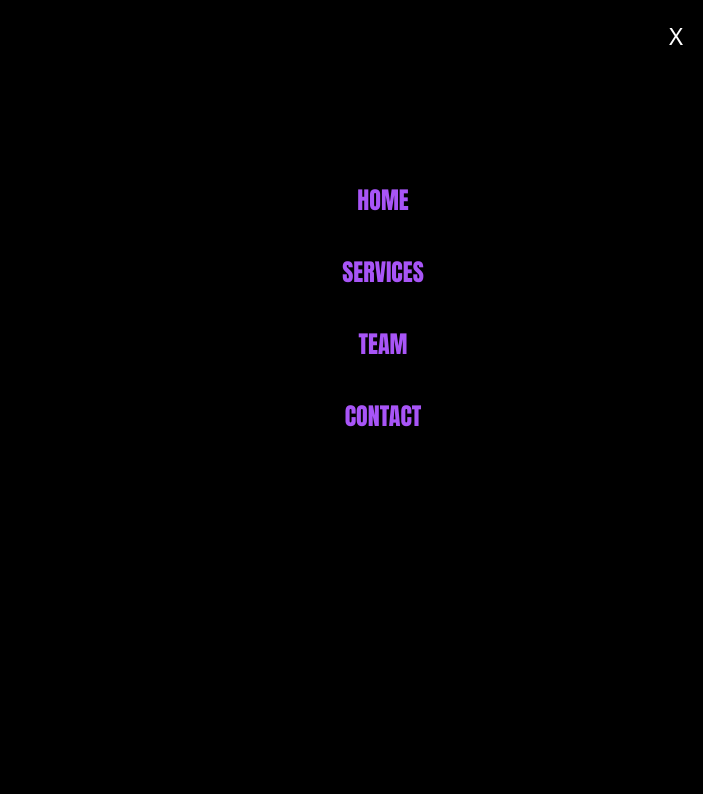
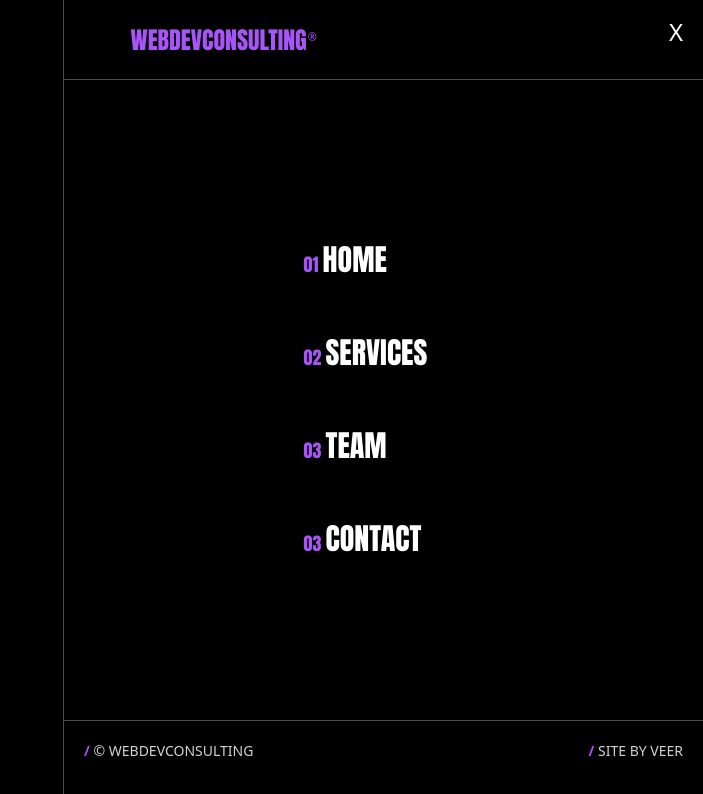
Before and after one commit to dharmvir73/webdevconsulting, a Next.js app: page /components/misc/sidebar in a window 1280 px wide. Shown: the top 794 px of the page, without its empty margins (577-1280 px from the left). Built offline with nearby package versions, Linux system fonts and the light colour scheme.

Commit message:
version 1 has been deployed

```diff
--- a/src/app/components/misc/information/page.js
+++ b/src/app/components/misc/information/page.js
@@ -4,14 +4,15 @@ import { RxGlobe } from "react-icons/rx"
 import {BsLaptop} from "react-icons/bs"
 import {AiOutlineCopyright} from "react-icons/ai"
 import { motion } from "framer-motion"
+import {HiExternalLink} from "react-icons/hi"
 
 const Information = () => {
 
     return(
         <div className="border-y-[0.0625em] border-[#4d4d4d] py-[20px] overflow-hidden ">
-            <div className="max-w-[1150px] mx-auto flex items-center justify-between text-sm md:flex-row flex-col gap-3">
+            <div className="max-w-[1150px] px-4 mx-auto flex items-center justify-between text-sm md:flex-row flex-wrap gap-3">
+
               <motion.span
-
               initial={{x: -500}}
               animate={{x: 0}}
               transition={{duration: 0.8, delay:1, type: "spring", stiffness: 50  }}
@@ -41,6 +42,16 @@ const Information = () => {
               <span className="font-sans ml-2 text-[#dcdcdc]">
               <span className="text-purple-500 font-semibold"><span>/</span></span> WEBDEVCONSULTING <br />ALL RIGHTS RESERVED </span>
               </motion.span>
+
+              <motion.span
+              initial={{x: -1000}}
+              animate={{x: 0}}
+              transition={{duration: 1, delay: 1, type: "spring", stiffness: 100, ease: "easeIn" }}
+              className="flex items-center justify-center text-center w-32 md:hidden">
+                <span className="rotate-180">
+                <HiExternalLink size={50} className="text-purple-500"/>
+                </span>
+              </motion.span>
             </div>
         </div>
 
--- a/src/app/components/misc/mission/page.js
+++ b/src/app/components/misc/mission/page.js
@@ -6,7 +6,7 @@ const Mission = () => {
     return(
         <div className="border-b-[0.0625em] border-[#4d4d4d]  ">
     <div className="max-w-[1150px] mx-auto border-x-[0]  md:border-x-[0.0625em] border-[#4d4d4d] p-5 ">
-        <div className="flex items-center justify-center my-10 md:my-20 ">
+        <div className="flex items-center justify-center my-10 md:my-20 w-full">
         <motion.div
         initial={{opacity: 0}}
         animate={{opacity: 1}}
--- a/src/app/components/misc/sidebar/page.js
+++ b/src/app/components/misc/sidebar/page.js
@@ -17,23 +17,63 @@ const SideBar = ({handleToggle}) => {
                 transition={{delay: 0.2,duration: 400, type: "spring", stiffness: 200}}
                 className="h-[100vh] w-[100%] absolute bg-purple-900 z-[9999] opacity-80">
             </motion.div>
+
             <motion.div
             initial={{width: 0}}
                 animate={{width:"100%"}}
                 transition={{delay: 0.5, duration: 300, type: "spring", stiffness: 200}}
                 className="h-[100vh] w-[100%] absolute bg-black z-[9999] flex">
-                <div className="h-[100vh] w-[50%] hidden md:inline"></div>
-                <div className="h-[100vh] w-full md:w-[50%]">
-                    <div className="w-full text-right">
-                    <button onClick={handleToggle} className="text-white p-5 text-2xl">X</button>
+            <div className="h-[100vh] w-[50%] hidden md:inline"></div>
+                <motion.div
+                initial={{opacity: 0}}
+                animate={{opacity: 1}}
+                transition={{delay: 1, duration: 1,}}
+                className="h-[100vh] w-full md:w-[50%]  border-l-[0.0625em] border-[#4d4d4d]">
+
+                <div className="h-[10vh] w-full text-right flex border-b-[0.0625em] border-[#4d4d4d]">
+                    <div className="w-1/2 text-center py-5 text-purple-500 flex items-center justify-center">
+                        <h1 className="font-anton text-2xl">WEBDEVCONSULTING</h1>
+                        <span className="ml-[1px] text-[11px] mt-[-5px]">&reg;</span>
                     </div>
-                <div className="flex flex-col justify-center items-center py-28 gap-10 text-2xl font-anton text-purple-500">
-                   <a href="#" onClick={handleToggle} className="hover:text-white hover:cursor-pointer">HOME</a>
-                   <a href="#services" onClick={handleToggle} className="hover:text-white hover:cursor-pointer">SERVICES</a>
-                   <a href="#team" onClick={handleToggle} className="hover:text-white hover:cursor-pointer">TEAM</a>
-                   <a href="#contact" onClick={handleToggle} className="hover:text-white hover:cursor-pointer">CONTACT</a>
+                    <div className="w-1/2">
+                        <button onClick={handleToggle} className="text-white p-4 pr-5 text-2xl">X</button>
+                    </div>
+                </div>
+                <div className="h-[80vh] flex flex-col justify-center items-center py-28 gap-14 text-3xl font-anton text-purple-white">
+                    <span className="w-40">
+                        <span className="text-lg text-purple-500"> 01 </span>
+                        <a href="#" onClick={handleToggle} className="hover:text-purple-500 hover:cursor-pointer">HOME</a>
+                    </span>
+                    <span className="w-40">
+                        <span className="text-lg text-purple-500"> 02 </span>
+                   <a href="#services" onClick={handleToggle} className="hover:text-purple-500 hover:cursor-pointer">SERVICES</a>
+                   </span>
+                   <span className="w-40">
+                        <span className="text-lg text-purple-500"> 03 </span>
+                   <a href="#team" onClick={handleToggle} className="hover:text-purple-500 hover:cursor-pointer">TEAM</a>
+                   </span>
+                   <span className="w-40">
+                        <span className="text-lg text-purple-500"> 03 </span>
+                   <a href="#contact" onClick={handleToggle} className="hover:text-purple-500 hover:cursor-pointer">CONTACT</a>
+                   </span>
+                </div>
+
+                <div className="w-full text-right flex border-t-[0.0625em] border-[#4d4d4d] self-end">
+                <div className="w-full flex items-center justify-between">
+
+                <span className="flex items-center p-5">
+                    <span className="font-sans text-sm  text-[#d3d3d3]">
+                    <span className="text-purple-500 font-semibold">/</span> &copy; WEBDEVCONSULTING</span>
+                </span>
+
+                <span className="flex items-center p-5">
+                    <span className="font-sans text-sm text-[#d3d3d3]">
+                    <span className="text-purple-500 font-semibold">/</span> SITE BY VEER</span>
+                </span>
+
                 </div>
                 </div>
+            </motion.div>
             </motion.div>
         </div>
         </>
--- a/src/app/components/pages/services/page.js
+++ b/src/app/components/pages/services/page.js
@@ -10,7 +10,7 @@ const Services = () => {
         <div className="max-w-[1150px] mx-auto">
             <div className="grid grid-cols-1 md:grid-cols-3">
                 {/** Service 1 */}
-                <div className="border-x-[0.0625em] border-y-[0.0625em] border-[#4d4d4d] flex flex-col p-4 font-sans h-[75vh] md:h-[90vh]">
+                <div className=" border-x-0 md:border-x-[0.0625em] border-y-[0.0625em] border-[#4d4d4d] flex flex-col p-4 font-sans h-[75vh] md:h-[90vh]">
                     <motion.div
                     className="h-full"
                     >
@@ -48,7 +48,7 @@ const Services = () => {
                     </div>
                 </div>
                  {/** Service 3 */}
-                <div className="border-x-[0.0625em] border-y-[0.0625em] border-[#4d4d4d] flex flex-col p-4 font-sans h-[75vh] md:h-[90vh]">
+                <div className="border-x-0 md:border-x-[0.0625em] border-y-[0.0625em] border-[#4d4d4d] flex flex-col p-4 font-sans h-[75vh] md:h-[90vh]">
                     <span className="border-2 rounded-full w-16 py-1 text-center mb-5 text-purple-500 border-purple-500">S / 3</span>
                     <h1 className="font-anton text-4xl mb-5 text-[#d3d3d3]">EMERGENCY BUILD</h1>
                     <article className="text-[#d3d3d381] text-sm mb-10 md:mb-[5]">
@@ -65,7 +65,7 @@ const Services = () => {
                     </div>
                 </div>
                     {/** Service 4 */}
-                <div className="border-x-[0.0625em] border-[#4d4d4d] flex flex-col p-4 font-sans h-[75vh] md:h-[90vh]">
+                <div className="border-x-0 md:border-x-[0.0625em] border-[#4d4d4d] flex flex-col p-4 font-sans h-[75vh] md:h-[90vh]">
                     <span className="border-2 rounded-full w-16 py-1 text-center mb-5 text-purple-500 border-purple-500">S / 4</span>
                     <h1 className="font-anton text-4xl mb-5 text-[#d3d3d3]">CONSULTING</h1>
                     <article className="text-[#d3d3d381] text-sm mb-10 md:mb-[5]">
@@ -82,7 +82,7 @@ const Services = () => {
                     </div>
                 </div>
                         {/** Service 5 */}
-                <div className="  border-[#4d4d4d] flex flex-col p-4 font-sans h-[75vh] md:h-[90vh]">
+                <div className="flex flex-col p-4 font-sans h-[75vh] md:h-[90vh]">
                     <span className="border-2 rounded-full w-16 py-1 text-center mb-5 text-purple-500 border-purple-500">S / 5</span>
                     <h1 className="font-anton text-4xl mb-5 text-[#d3d3d3]">SEO OPTIMIZATION</h1>
                     <article className="text-[#d3d3d381] text-sm mb-10 md:mb-[5]">
--- a/tailwind.config.js
+++ b/tailwind.config.js
@@ -5,6 +5,7 @@
 
 
 module.exports = {
+  mode: 'jit',
   content: [
     './src/pages/**/*.{js,ts,jsx,tsx,mdx}',
     './src/components/**/*.{js,ts,jsx,tsx,mdx}',
@@ -22,7 +23,20 @@ module.exports = {
         anton: ["var(--font-anton)"],
         fjalla: ["var(--font-fjalla)"],
       },
-
+      animation: {
+        marquee: 'marquee 25s linear infinite',
+        marquee2: 'marquee2 25s linear infinite',
+      },
+      keyframes: {
+        marquee: {
+          '0%': { transform: 'translateX(0%)' },
+          '100%': { transform: 'translateX(-100%)' },
+        },
+        marquee2: {
+          '0%': { transform: 'translateX(100%)' },
+          '100%': { transform: 'translateX(0%)' },
+        },
+      },
     },
   },
   plugins: [],
```
